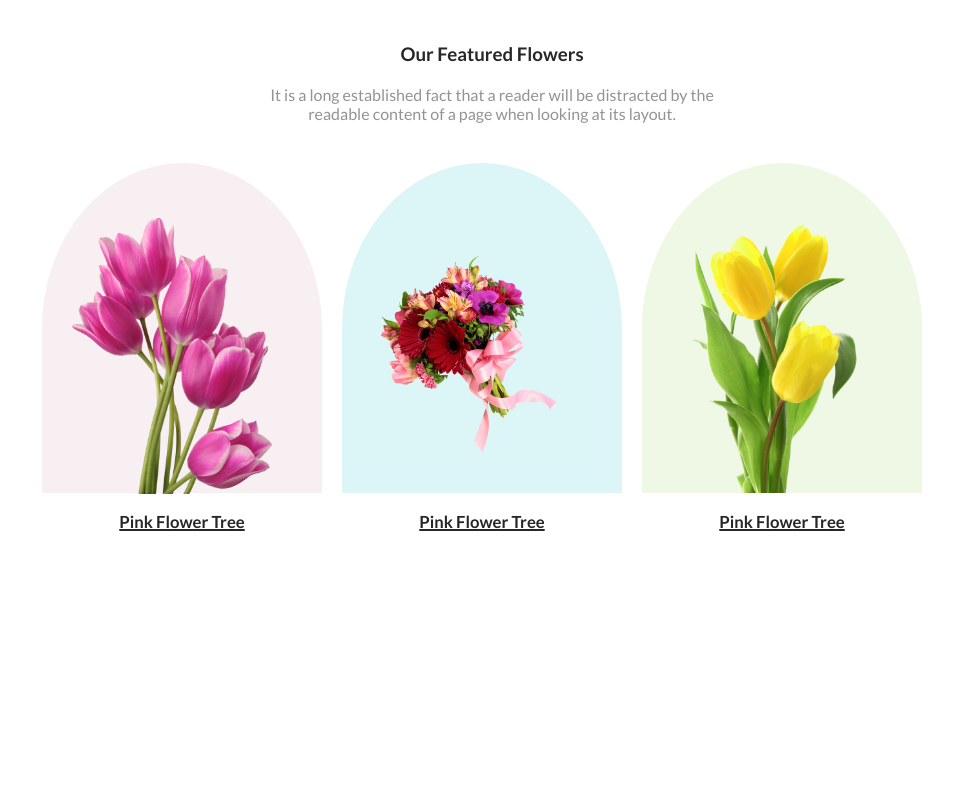
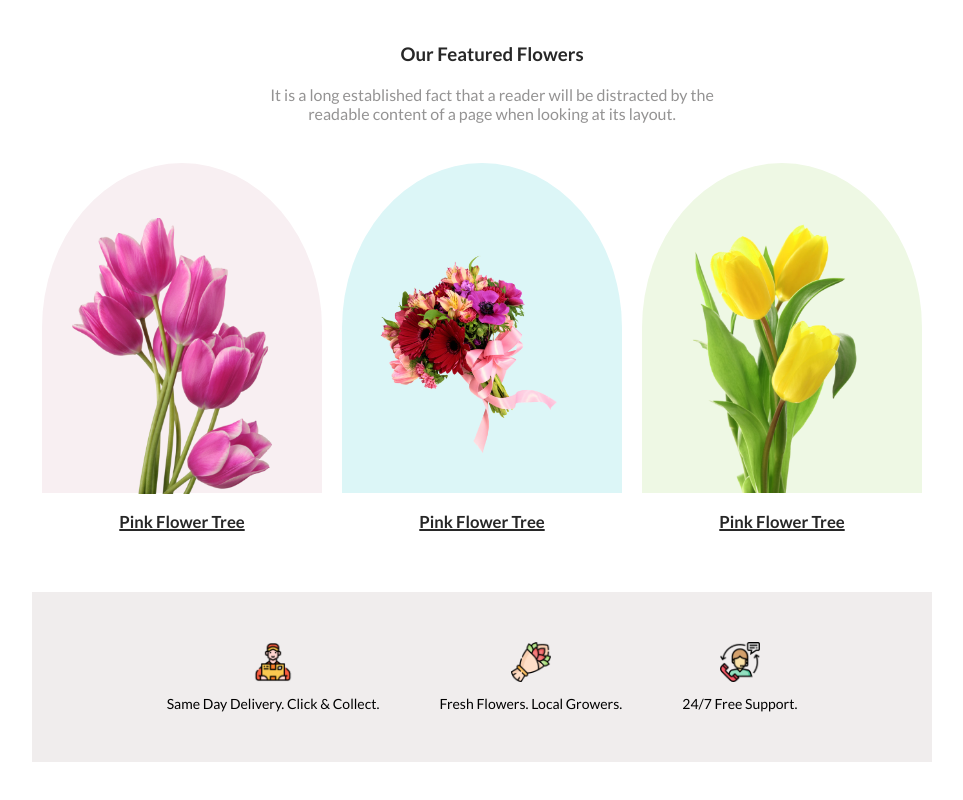
Before and after one commit to trimikpro/assingment-1, a plain HTML site: page index.html in a window 1280 px wide. Shown: the part 607-1407 px from the top of the page, without its empty margins (148-1111 px from the left). Before the commit the page ends 1139 px from the top, so only its background shows below. Drawn offline with Linux system fonts and the light colour scheme.

Commit message:
added services

```diff
--- a/index.html
+++ b/index.html
@@ -57,6 +57,24 @@
                 <p class="picture-name"><small>Pink Flower Tree</small></p>
             </div>
         </section>
+        <!-- ----service section----- -->
+        <section class="service">
+            <div class="flower-service">
+                <div class="online-service">
+                    <img class="online-service-icone" src="Flower Asset/Group 57.png" alt="">
+                    <p class="online-service-name">Same Day Delivery. Click & Collect.</p>
+                </div>
+                <div class="online-service">
+                    <img class="online-service-icone" src="Flower Asset/Group 58.png" alt="">
+                    <p class="online-service-name" >Fresh Flowers. Local Growers.</p>
+                </div>
+                <div class="online-service">
+                    <img class="online-service-icone" src="Flower Asset/Group 59.png" alt="">
+                    <p class="online-service-name" >24/7 Free Support.</p>
+                </div>
+
+            </div>
+        </section>
     </main>
     <!-- footer section start -->
     <footer>
--- a/styles/style.css
+++ b/styles/style.css
@@ -126,3 +126,25 @@ margin: 100px 400px  20px 400px;
 }
 
 /* ------ */
+.service{
+    margin: 60px 0;
+}
+.flower-service{
+    display: flex;
+    justify-content:center;
+    align-items: center;
+    background-color: #e9e5e5b1;
+    margin: 50px 200px 50px 180px;
+    padding: 50px 0;
+}
+.online-service{
+    text-align: center;
+    margin: 0 30px;
+}
+.online-service-name{
+  font-size: 14px;
+  margin-top: 10px;
+}
+.online-service-icone{
+    width: 40px;
+}
```
